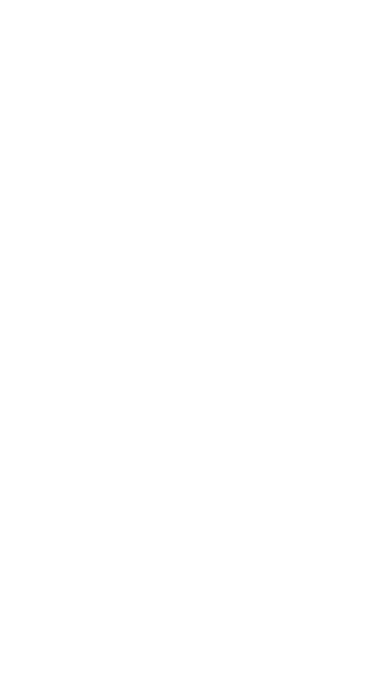
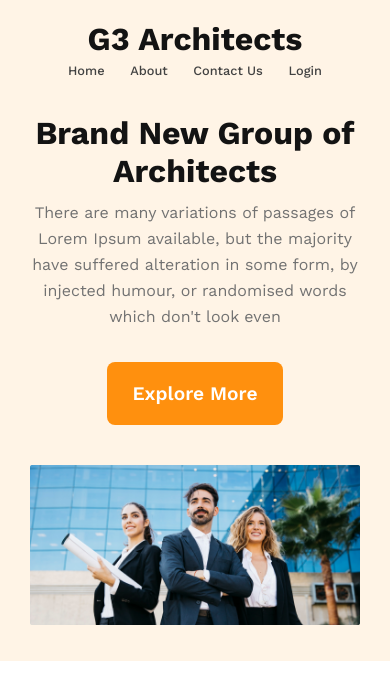
Before and after one commit to devmahin/Moduke-9-Architects, a plain HTML site: page index.html in a window 390 px wide. Drawn offline with nearby package versions, Linux system fonts and the light colour scheme.

Commit message:
responsive header

```diff
--- a/index.html
+++ b/index.html
@@ -11,6 +11,32 @@
         <link href="https://fonts.googleapis.com/css2?family=Work+Sans:wght@200;300;400;500;600;700;800;900&display=swap" rel="stylesheet">
 </head>
 <body>
+<!-- header start -->
+    <header>
+        <nav>
+            <h1>
+            G3 Architects
+            </h1>
+            <ul>
+                <li>Home</li>
+                <li> About</li>
+                <li> Contact Us</li>
+                <li>Login</li>
+            </ul>
+        </nav>
+        <div class="banner">
+            <div class="banner-text">
+                <h1>Brand New
+                    Group of Architects
+                    </h1>
+                    <p>There are many variations of passages of Lorem Ipsum available, but the majority have suffered alteration in some form, by injected humour, or randomised words which don't look even</p>
+                    <button class="primary-btn">Explore More</button>
+            </div>
+            <img src="images/banner.png" alt="">
+        </div>
+    </header>
+<!-- header end -->
+
 
 </body>
 </html>
--- a/style.css
+++ b/style.css
@@ -1,5 +1,128 @@
-*{
+* {
     margin: 0;
     padding: 0;
     font-family: 'Work Sans', sans-serif;
 }
+html{
+    font-size: 64px;
+
+}
+
+/* <!-- header start --> */
+
+header {
+    background: rgba(255, 144, 14, 0.10);
+    padding: 50px 240px;
+}
+
+nav {
+    display: flex;
+    justify-content: space-between;
+    align-items: center;
+}
+
+nav h1 {
+    color: var(--Dark-01, #131313);
+    text-align: center;
+    font-size: 0.5rem;
+    font-weight: 700;
+}
+
+nav ul {
+    display: flex;
+    gap: .4rem;
+}
+
+nav ul li {
+    list-style: none;
+    color: var(--Dark-02, #424242);
+    text-align: center;
+    font-size: .2rem;
+    font-weight: 500;
+    line-height: 26px;
+    /* 144.444% */
+    /* margin-right: 25px; */
+}
+
+/* primary */
+.primary-btn {
+    color: #FFF;
+    font-size: .3rem;
+    font-weight: 600;
+    padding: 20px 25px;
+    border-radius: 8px;
+    background: #FF900E;
+    border: none;
+}
+
+/* banner style */
+.banner-text {
+    max-width: 800px;
+    /* background-color: red; */
+    margin: 50px auto;
+    text-align: center;
+}
+.banner-text *{
+    margin: 10px 0;
+}
+
+.banner-text h1 {
+    color: var(--Dark-01, #131313);
+    text-align: center;
+    font-size: 1rem;
+    font-weight: 700;
+}
+
+.banner-text p {
+    color: var(--Dark-03, #727272);
+    font-size: 16px;
+    font-weight: 400;
+    line-height: 26px;
+    /* 162.5% */
+}
+.banner img{
+    width: 100%;
+}
+
+/* <!-- header end --> */
+
+/* responsive website */
+/* mobile devices */
+@media screen and (max-width:576px) {
+    header {
+        background: rgba(255, 144, 14, 0.10);
+        padding: 20px 30px;
+    }
+    nav{
+        flex-direction: column;
+    }
+    /* nav ul{
+        flex-direction: column;
+    } */
+    .banner-text h1 {
+        font-size: 0.5rem;
+    }
+    .banner-text {
+        margin: 30px auto;
+    }
+
+}
+
+/* tablet devices */
+@media screen and (min-width:577px) and (max-width:992px) {
+    header {
+        background: rgba(255, 144, 14, 0.10);
+        padding: 10px  50px;
+        /* background-color: red; */
+    }
+
+    nav{
+        flex-direction: column;
+    }
+    .banner-text h1 {
+        font-size: 0.7rem;
+    }
+    .banner-text {
+        margin: 40px auto;
+    }
+}
```
